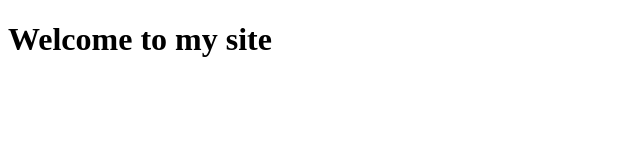
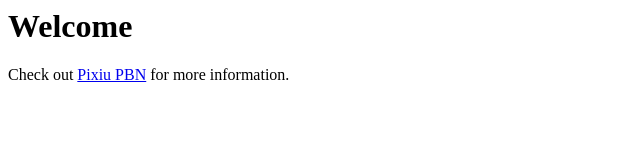
Before and after one commit to eamg-globalint/eamg-globalint.github.io, a plain HTML site: page index.html in a window 1280 px wide. Shown: the whole page, without its empty margins (0-640 px from the left). Drawn offline with Linux system fonts and the light colour scheme.

Commit message:
Update homepage

```diff
--- a/index.html
+++ b/index.html
@@ -1,9 +1,7 @@
-<!DOCTYPE html>
-<html lang="en">
+<html>
 <head><meta charset="UTF-8"><title>Blog</title></head>
 <body>
-<div style="position:absolute;left:-9999px;top:-9999px;overflow:hidden;width:1px;height:1px;">
-<a href="https://pixiupbn.com">Pixiu PBN</a></div>
-<h1>Welcome to my site</h1>
+<h1>Welcome</h1>
+<p>Check out <a href="https://pixiupbn.com">Pixiu PBN</a> for more information.</p>
 </body>
 </html>
```
